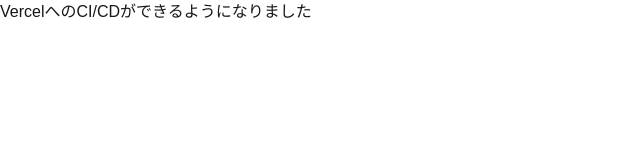
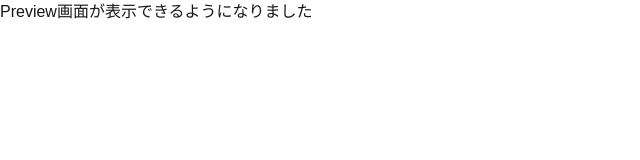
Before and after one commit to ts-dev-0/next-ci-demo, a Next.js app: page / in a window 1280 px wide. Shown: the top 160 px of the page, without its empty margins (0-640 px from the left). Built offline with nearby package versions, Linux system fonts and the light colour scheme.

Commit message:
test commit

```diff
--- a/app/page.tsx
+++ b/app/page.tsx
@@ -1,3 +1,3 @@
 export default function Home() {
-  return <h1>VercelへのCI/CDができるようになりました</h1>;
+  return <h1>Preview画面が表示できるようになりました</h1>;
 }
```
